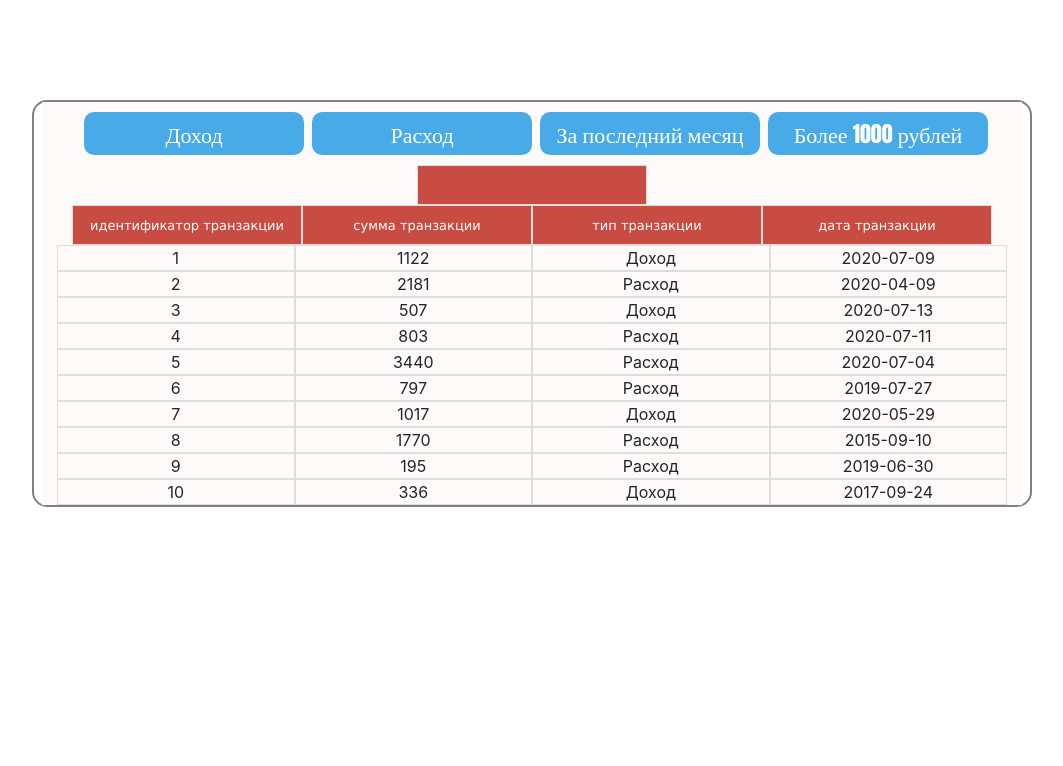
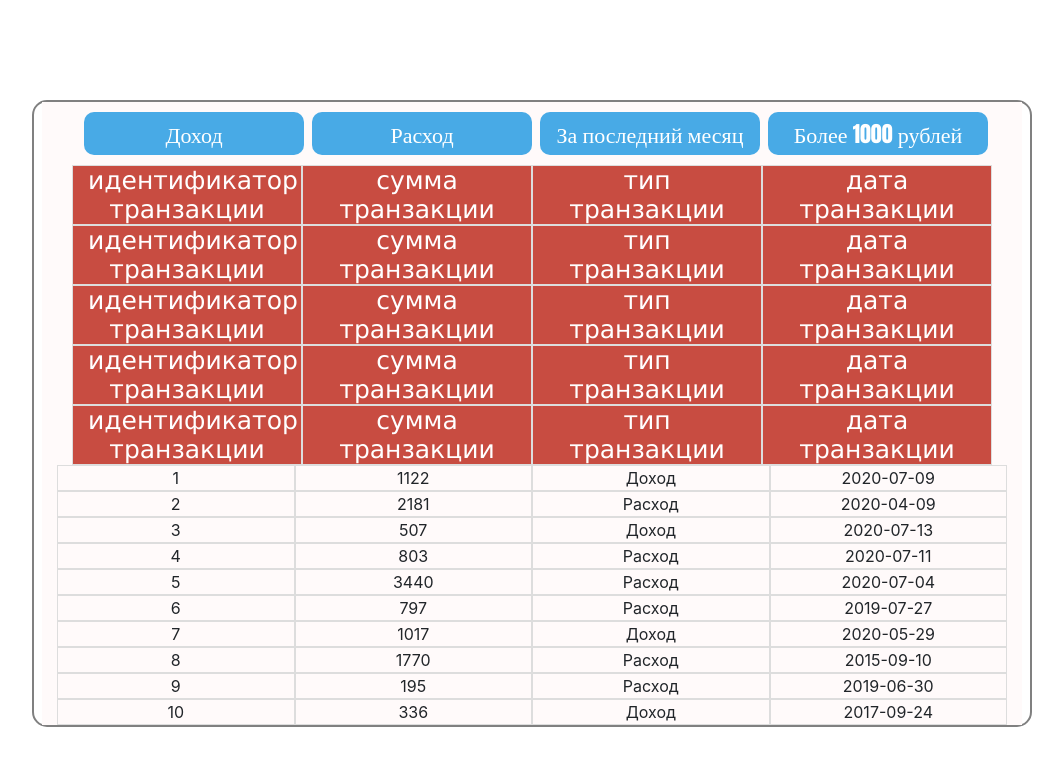
Before and after one commit to Norpa1/Test-Task, a React (Create React App) app: page / in a window 1280 px wide. Shown: the top 766 px of the page, without its empty margins (108-1171 px from the left). Built offline with nearby package versions, Linux system fonts and the light colour scheme.

Commit message:
Update TitleOf.js

```diff
--- a/src/TableComponents/TitleOf.js
+++ b/src/TableComponents/TitleOf.js
@@ -1,10 +1,24 @@
-import React from 'react';
+import React from "react";
 
 
-export default function TableRow( {todo, index} ) {
-	return (
-		<div>
-			<li>{todo}</li>
-		</div>
-		)
+const TableTitles = ["идентификатор транзакции","сумма транзакции","тип транзакции","дата транзакции"]
+
+export default function TableTitle() {
+    return (
+        <div className="container">
+            <div className="container-fluid">
+                {TableTitles.map((todo,idx) => {
+                    return <TileOf todo={todo} key={idx} index={idx}/>;
+                }
+                )}
+            </div>
+        </div>
+    );
 }
+
+
+function TileOf( {todo, index} ) {
+    return (
+        <div Style="background-color:#C84C41; font:25px verdana; border:0.5px solid #ddd; color:white" className="text-center col-3">{todo}</div>
+    );
+}
```
